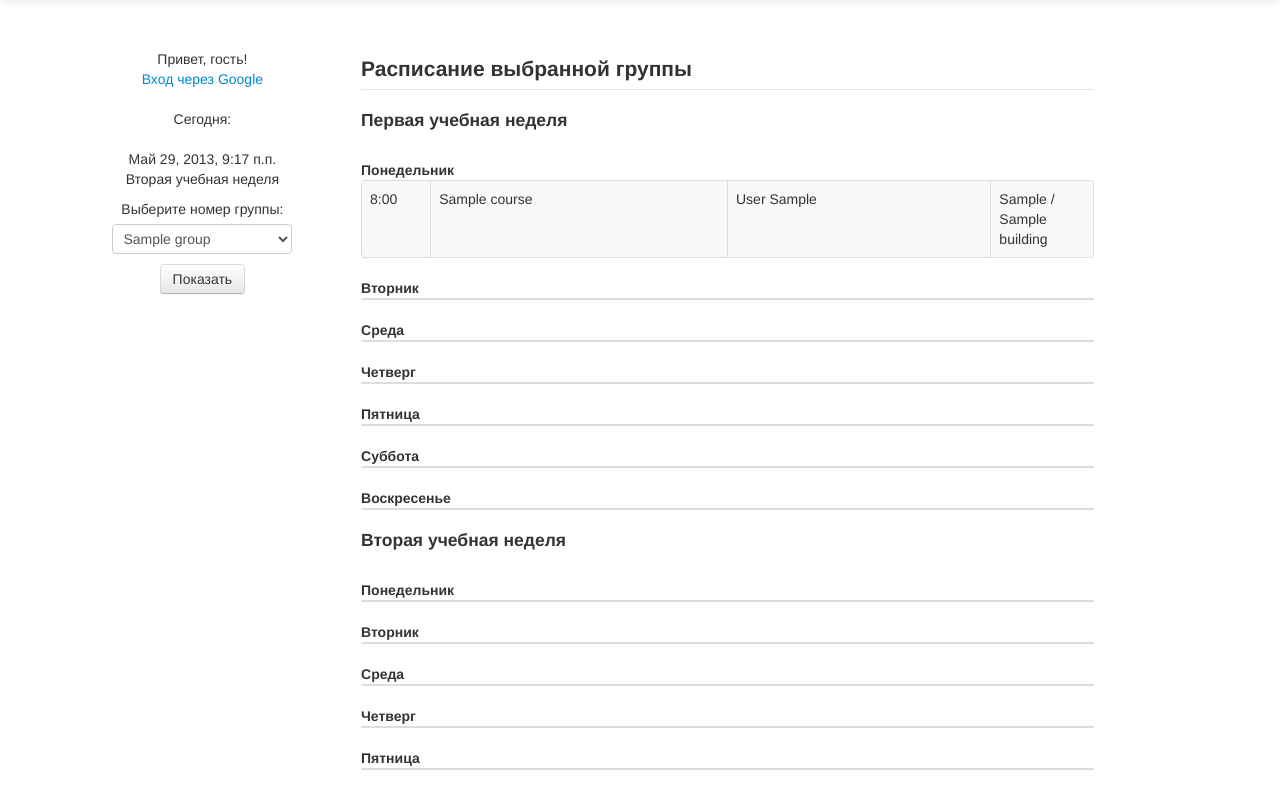
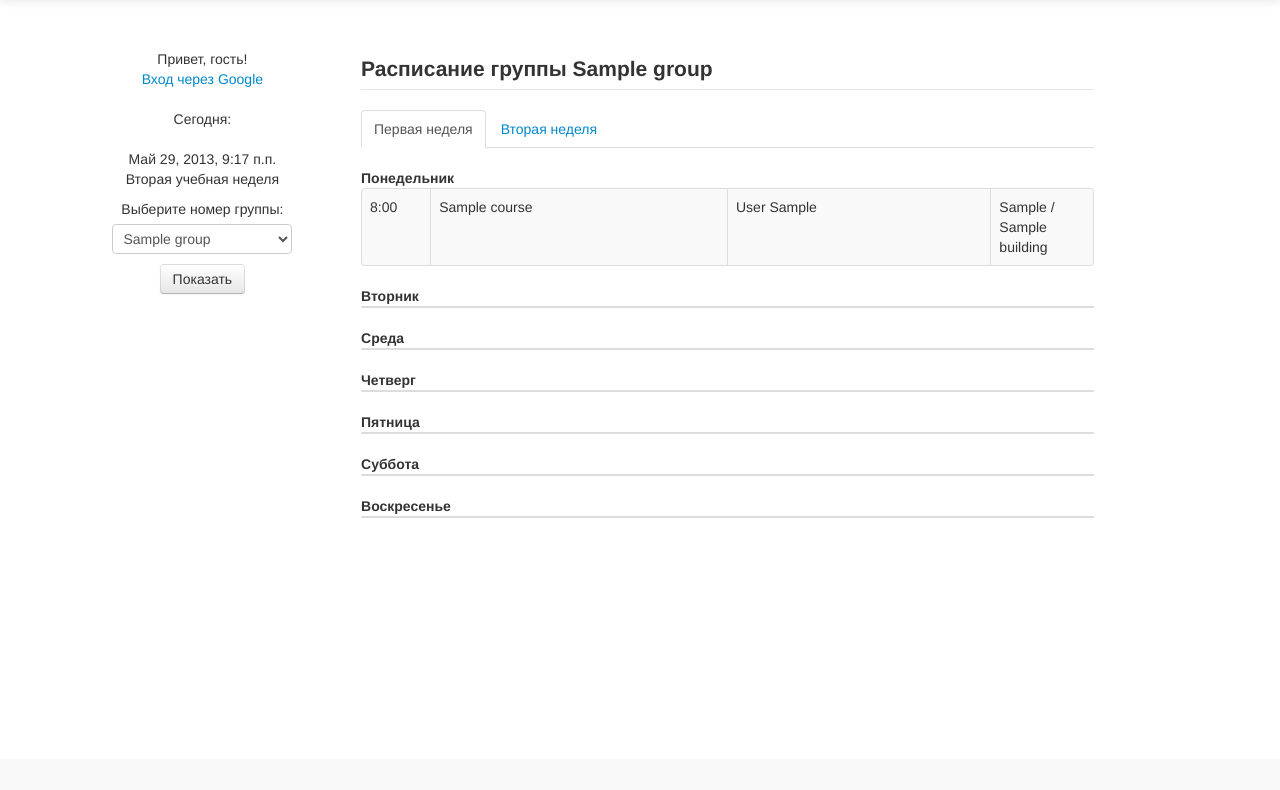
Before and after one commit to postindustrial/coursework, a Django app: page /schedule/ in a window 1280 px wide. Shown: the part 41-831 px from the top of the page. After the commit the page ends 559 px from the top, so only its background shows below. Run offline with Django 3.2, Linux system fonts and the light colour scheme; tables that the repository leaves empty hold one stand-in row (values such as "Sample post"); parts of the project's set-up code (start-up, migrations or seed data) failed here and were passed over; some libraries are stand-ins or nearby versions.

Commit message:
stable version #2

```diff
--- a/coursework/templates/form.html
+++ b/coursework/templates/form.html
@@ -10,6 +10,6 @@
         <input type="text" name="username" id="id_username" value="" />
     </p>
 
-    <input type="submit" value="Send" />
+    <button class="btn" type="submit">Отправить</button>
 </form>
 {% endblock %}
--- a/coursework/templates/schedule.html
+++ b/coursework/templates/schedule.html
@@ -19,7 +19,13 @@
 
 {% block content %}
 
-
+    <script src="http://code.jquery.com/jquery.js"></script>
+    <script src="{{ STATIC_URL }}js/bootstrap.min.js">
+        $('#myTab a').click(function (e) {
+        e.preventDefault();
+        $(this).tab('show');
+        })
+    </script>
 
     <style>
         table { table-layout: fixed; }
@@ -27,20 +33,21 @@
     </style>
 
     <legend>
-        <strong>Расписание выбранной группы</strong>
+        <strong>Расписание группы {{ selected_group }}</strong>
     </legend>
 
-    {% for week_n in week_number %}
-        {% if week_n == 1 %}
-            <h4>Первая учебная неделя</h4> <br>
-        {% else %}
-            <h4>Вторая учебная неделя</h4> <br>
-        {% endif %}
+    <ul class="nav nav-tabs id=myTab">
+        <li class="active"><a href="#first" data-toggle="tab">Первая неделя</a></li>
+        <li><a href="#second" data-toggle="tab">Вторая неделя</a></li>
+    </ul>
+
+    <div class="tab-content">
+        <div class="tab-pane active" id="first">
             {% for day_number, day_name in week_days %}
                 <strong>{{ day_name }}</strong>
                 <table class="table table-striped table-bordered" >
                     {% for item in selected_schedule %}
-                    {% if item.week == week_n and item.weekday == day_number %}
+                        {% if item.week == 1 and item.weekday == day_number %}
                             <tr>
                                 <td style="width: 8%">
                                     {{ item.get_begin_time_display }}
@@ -61,6 +68,41 @@
                     {% endfor %}
                 </table>
             {% endfor %}
+        </div>
+
+        <div class="tab-pane" id="second">
+            {% for day_number, day_name in week_days %}
+                <strong>{{ day_name }}</strong>
+                <table class="table table-striped table-bordered" >
+                    {% for item in selected_schedule %}
+                        {% if item.week == 2 and item.weekday == day_number %}
+                            <tr>
+                                <td style="width: 8%">
+                                    {{ item.get_begin_time_display }}
+                                </td>
+                                <td style="width: 42%">
+                                    {{ item.course.name.name }}
+                                </td>
+                                <td style="width: 37%">
+                                    {{ item.course.teacher.last_name }} {{ item.course.teacher.initials }}
+                                </td>
+                                <td style="width: 13%">
+                                    {{ item.room }} / {{ item.building.name }}
+                                </td>
+                            </tr>
+                        {% endif %}
+                    {% empty %}
+                        Занятий нет! <br>
                     {% endfor %}
+                </table>
+            {% endfor %}
+        </div>
+    </div>
+
+    <script src="{{ STATIC_URL }}js/bootstrap.min.js">
+        $(function () {
+            $('#myTab a:first').tab('show');
+        })
+    </script>
 
 {% endblock %}
--- a/info/views.py
+++ b/info/views.py
@@ -54,7 +54,7 @@ def home(request):
         context = {'personal_schedule_current': personal_schedule}
         return render(request, 'home.html', context)
     else:
-        return render(request, 'frontpage.html')
+        return redirect('info.views.selected_schedule')
 
 def selected_schedule(request):
     context = {}
@@ -64,8 +64,9 @@ def selected_schedule(request):
         selected_group = request.POST['group']
         selected_schedule = Schedule.objects.all().filter(course__group__name=selected_group).order_by('begin_time')
     else:
-        selected_schedule = Schedule.objects.all().filter(course__group__name=Group.objects.get().name).order_by('begin_time')
-    context = {'groups': group_list, 'selected_schedule': selected_schedule, 'week_number': range(1, 3)}
+        selected_group = Group.objects.get().name
+        selected_schedule = Schedule.objects.all().filter(course__group__name=selected_group).order_by('begin_time')
+    context = {'groups': group_list, 'selected_group': selected_group, 'selected_schedule': selected_schedule, 'week_number': range(1, 3)}
     return render(request, 'schedule.html', context)
 
 def full_personal_schedule(request):
```
Also changed, not shown: coursework/templates/full.html (+48 -11 lines). Lines whose indentation alone changed are shown as unchanged.
